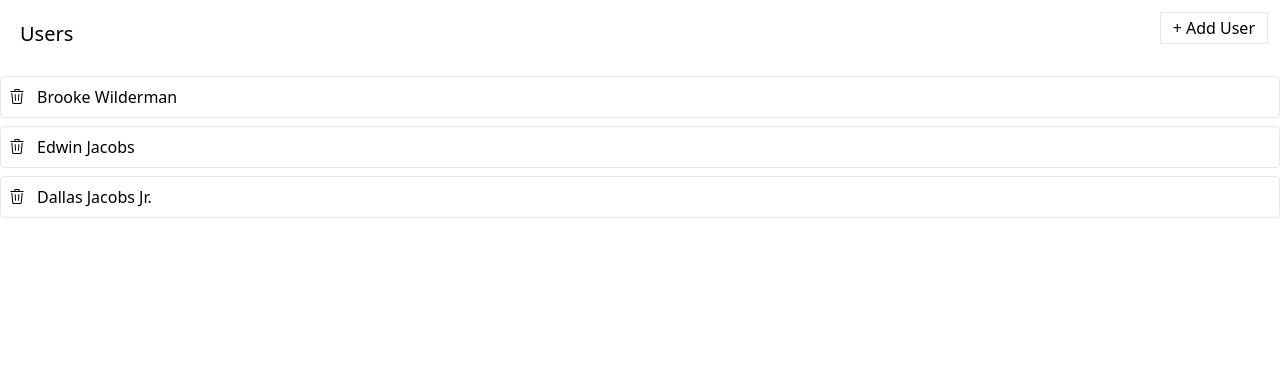
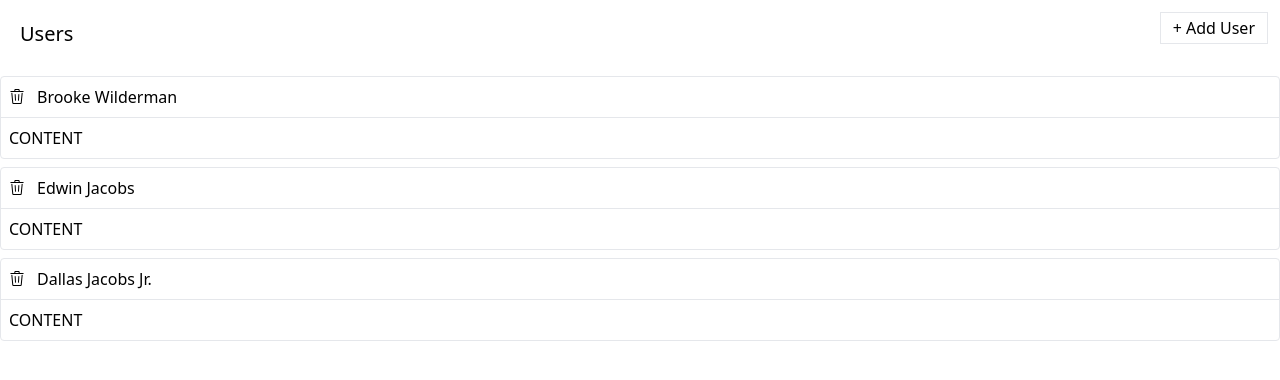
Before and after one commit to bishalkunwar/HandsOnReact, a React (Create React App) app in the folder photoapp/: page / in a window 1280 px wide. Shown: the top 380 px of the page. Built offline with nearby package versions, Linux system fonts and the light colour scheme; data requests are answered from the project's data file.

Commit message:
Creating a reusable Expanding Panel for button  so that later on , click to expand internal content event

```diff
--- /dev/null
+++ b/photoapp/src/components/ExpandablePanel.js
@@ -0,0 +1,15 @@
+export default function ExpandablePanel({header, children}){
+
+    return(
+        <div className="mb-2 border rounded">
+            <div className="flex p-2 justify-between items-center cursor-pointer">
+                <div className="flex flex-row items-center justify-between">
+                    {header}
+                </div>
+            </div>
+            <div className="p-2 border-t">
+                {children}
+            </div>
+        </div>
+    );
+};
--- a/photoapp/src/components/UserListItem.js
+++ b/photoapp/src/components/UserListItem.js
@@ -2,6 +2,8 @@ import {GoTrash} from "react-icons/go";
 import Button from "./Button";
 import { deleteUser } from "../store";
 import useThunk from "../hooks/use-thunk";
+import ExpandablePanel from "./ExpandablePanel";
+import { Fragment } from "react";
 
 export default function UserListItem({user}){
 
@@ -11,18 +13,16 @@ export default function UserListItem({user}){
         doDeleteUser(user);
     }
 
+    const header = <>
+            <Button className="mr-3" loading={isLoadingToDelete} onClick={handleDeleteClick}>
+                <GoTrash/>
+            </Button>
+
+            {errorWhileDeleting&& <div>Error Deleting User...</div> }
+            {user.name}
+        </>
+
     return(
-        <div key={user.id} className="mb-2 border rounded">
-            <div className="flex p-2 justify-between items-center cursor-pointer">
-                <div className="flex flex-row items-center justify-between">
-                    <Button className="mr-3" loading={isLoadingToDelete} onClick={handleDeleteClick}>
-                        <GoTrash/>
-                    </Button>
-
-                    {errorWhileDeleting&& <div>Error Deleting User...</div> }
-                    {user.name}
-                </div>
-            </div>
-        </div>
+        <ExpandablePanel header={header}>CONTENT</ExpandablePanel>
     );
 };
```
